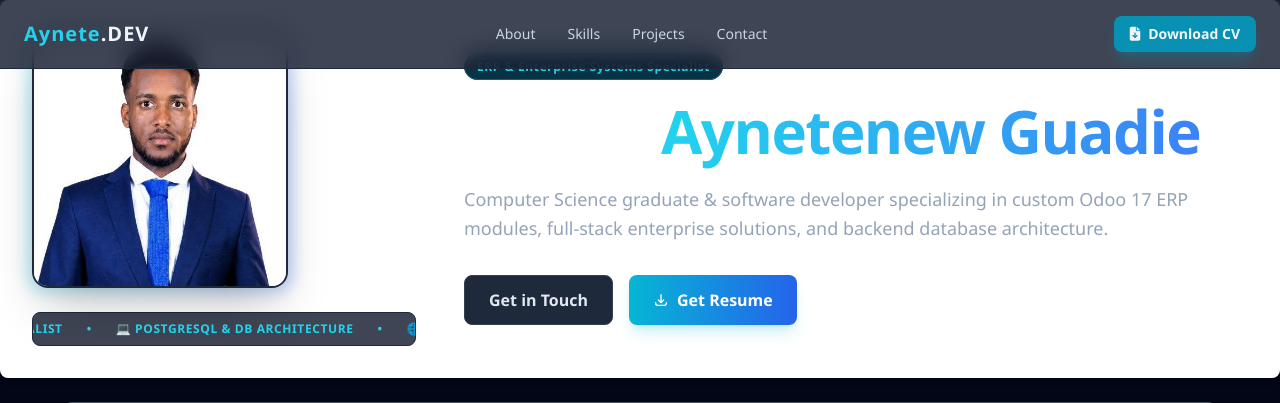
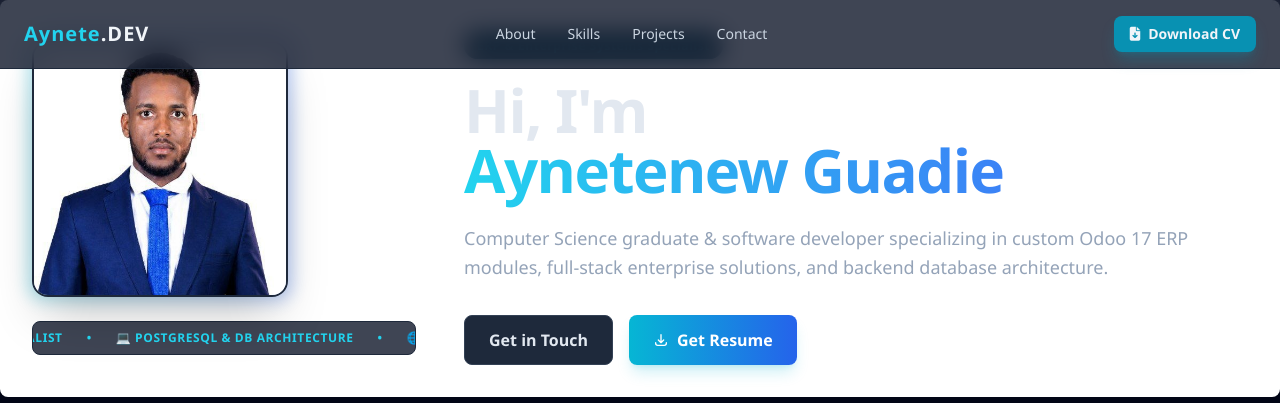
Before and after one commit to Aynetenew-Guadie/my_portfolio, a Flask app: page / in a window 1280 px wide. Shown: the top 403 px of the page. Run offline with Flask 3, Linux system fonts and the light colour scheme; some libraries are stand-ins or nearby versions.

Commit message:
Fix Hi I am heading layout

```diff
--- a/templates/index.html
+++ b/templates/index.html
@@ -70,8 +70,10 @@
             <!-- Right Side: Developer Intro Details -->
             <div class="flex-1 space-y-6">
                 <span class="px-3 py-1 text-xs font-semibold tracking-wider text-cyan-400 bg-cyan-950 border border-cyan-800 rounded-full">ERP & Enterprise Systems Specialist</span>
-                <h1 class="text-4xl md:text-6xl font-extrabold tracking-tight text-white">Hi, I'm <span class="text-transparent bg-clip-text bg-gradient-to-r from-cyan-400 to-blue-500">Aynetenew Guadie</span></h1>
-                <p class="text-slate-400 text-lg leading-relaxed">
+                      <h1 class="text-4xl md:text-6xl font-extrabold tracking-tight text-white leading-tight">
+                          <span class="text-slate-200">Hi, I'm</span><br class="hidden sm:inline" />
+                          <span class="text-transparent bg-clip-text bg-gradient-to-r from-cyan-400 to-blue-500">Aynetenew Guadie</span>
+                      </h1>                <p class="text-slate-400 text-lg leading-relaxed">
                     Computer Science graduate & software developer specializing in custom Odoo 17 ERP modules, full-stack enterprise solutions, and backend database architecture.
                 </p>
                 <div class="flex flex-wrap gap-4 pt-2">
```
